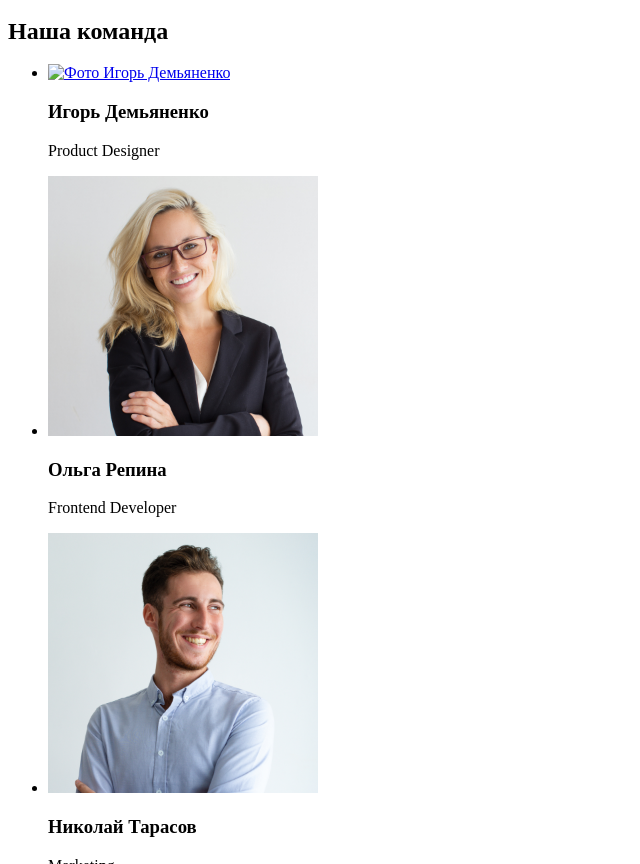
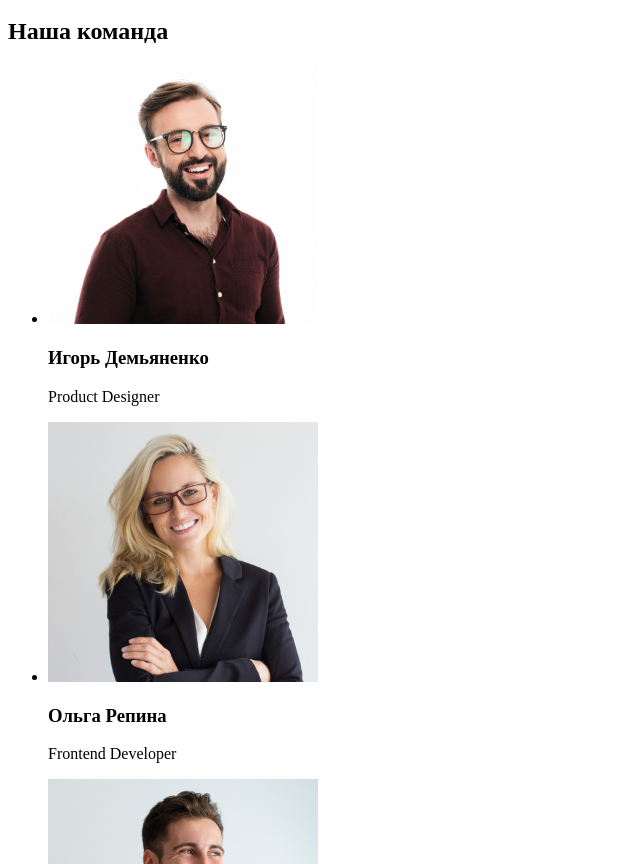
Before and after one commit to Viktoriia-Kostiuk/goit-markup-hw-01, a plain HTML site: page index.html in a window 1280 px wide. Shown: the part 1453-2317 px from the top of the page, without its empty margins (0-640 px from the left). Drawn offline with Linux system fonts and the light colour scheme.

Commit message:
создает разметку для дз №1

```diff
--- a/index.html
+++ b/index.html
@@ -67,7 +67,7 @@
             <h2>Наша команда</h2>
             <ul>
                 <li>
-                    <a href="#"><img src="image/img3.jpg" alt="Фото Игорь Демьяненко" width="270" height="260"></a>
+                    <a href="#"><img src="image/img(3).jpg" alt="Фото Игорь Демьяненко" width="270" height="260"></a>
                     <h3>Игорь Демьяненко</h3>
                     <p>Product Designer</p>
                 </li>
```
Also changed, not shown: image/img(3).jpg (renamed from image/img 3.jpg).
